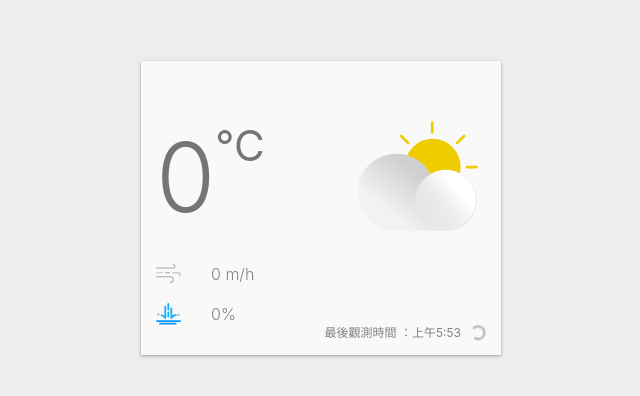
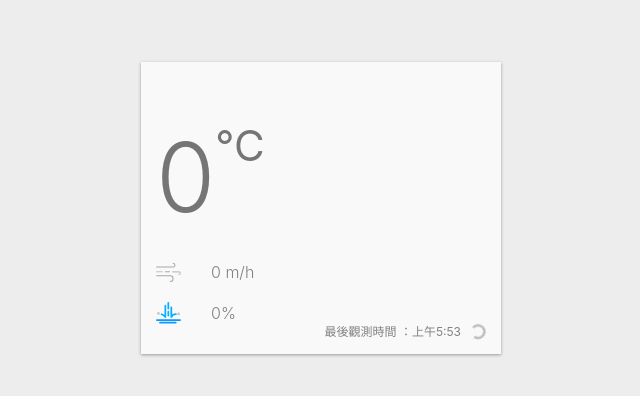
Before and after one commit to ThomasLeiHsu/weather-app, a React (Create React App) app: page / in a window 1280 px wide. Shown: the part 192-588 px from the top of the page, without its empty margins (319-959 px from the left). Built offline with nearby package versions, Linux system fonts and the light colour scheme; no server answers.

Commit message:
完成useMemo

```diff
--- a/src/App.js
+++ b/src/App.js
@@ -108,6 +108,7 @@
     rainPossibility,
     observationTime,
     comfortability,
+    weatherCode,
     isLoding,
   } = weatherElement;
   const fetchData = async () => {
@@ -143,7 +144,7 @@
               {Math.round(tempreature)}
               <Celsius>°C</Celsius>
             </Tempreature>
-            <WeatherIcon />
+            <WeatherIcon weatherCode={weatherCode} moment="night" />
           </CurrentWeather>
           <AirFlow>
             <AirFlowIcon />
--- a/src/conponents/WeatherIcon.js
+++ b/src/conponents/WeatherIcon.js
@@ -1,4 +1,4 @@
-import React from "react";
+import React, { useMemo } from "react";
 import styled from "@emotion/styled";
 import { ReactComponent as DayClear } from "./../images/day-clear.svg";
 import { ReactComponent as DayCloudy } from "./../images/day-cloudy.svg";
@@ -63,23 +63,24 @@
     isSnowing: <NightSnowing />,
   },
 };
-
+//抓取weatherCode轉變成type
 const weatherCode2Type = (weatherCode) => {
   const [weatherType] =
     Object.entries(weatherTypes).find(([weatherType, weatherCodes]) => {
       return weatherCodes.includes(Number(weatherCode));
     }) || [];
 
+  console.log(123);
   return weatherType;
 };
-const weatherCode = 1;
-console.log(weatherCode2Type(weatherCode));
-function WeatherIcon() {
+function WeatherIcon({ weatherCode, moment }) {
+  const weatherType = useMemo(() => weatherCode2Type(weatherCode), [
+    weatherCode,
+  ]);
+  const weatherIcon = weatherIcons[moment][weatherType];
   return (
     <div>
-      <IconContainer>
-        <DayCloudy />
-      </IconContainer>
+      <IconContainer>{weatherIcon}</IconContainer>
     </div>
   );
 }
```
